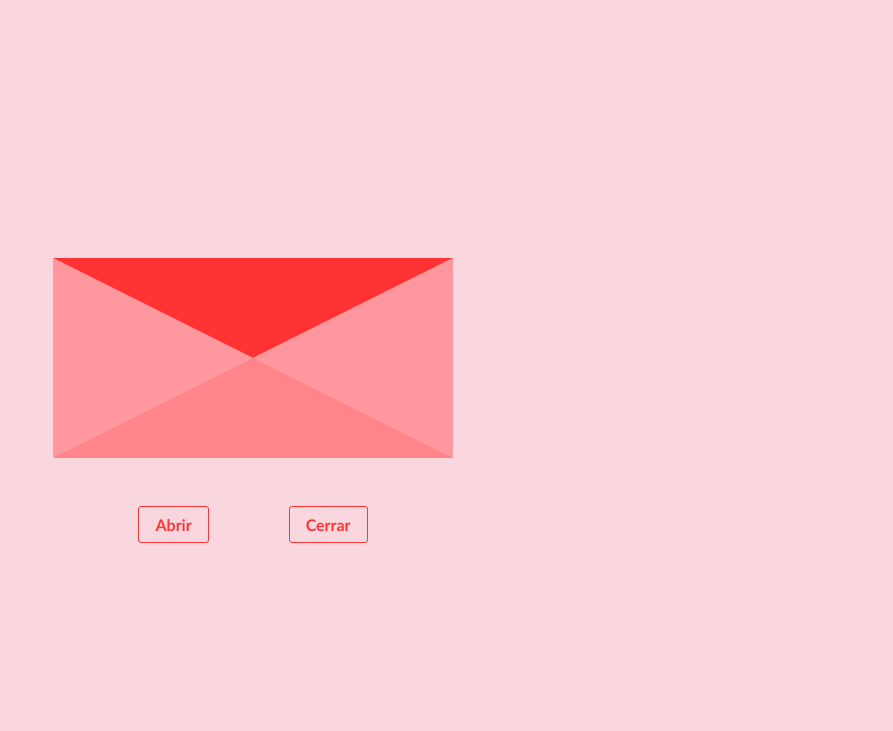
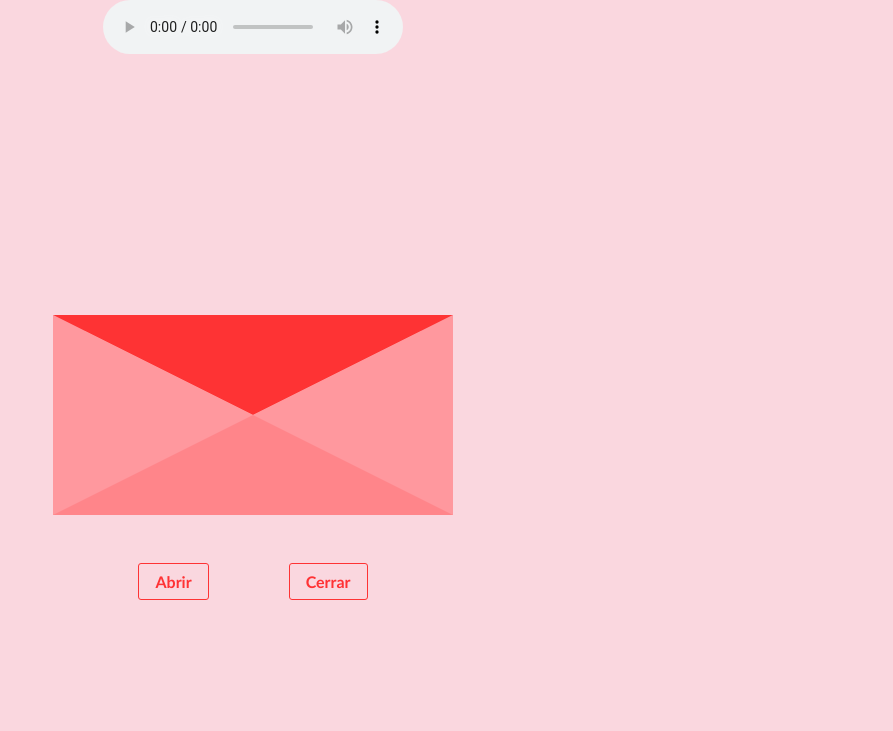
Before and after one commit to Miguel-Antonio-Martinez-Jimenez/SobreSecreto, a plain HTML site: page index.html in a window 1280 px wide. Shown: the top 731 px of the page, without its empty margins (387-1280 px from the left). Drawn offline with Linux system fonts and the light colour scheme.

Commit message:
Update index.html

```diff
--- a/index.html
+++ b/index.html
@@ -9,6 +9,10 @@
 
 </head>
 <body>
+  <audio controls autoplay loop>
+    <source src="/ShowMEHow.mp3" type="audio/mpeg">
+    Tu navegador no soporta la reproducción de audio.
+  </audio>
 
     <main>
         <div class="container-letter">
```
